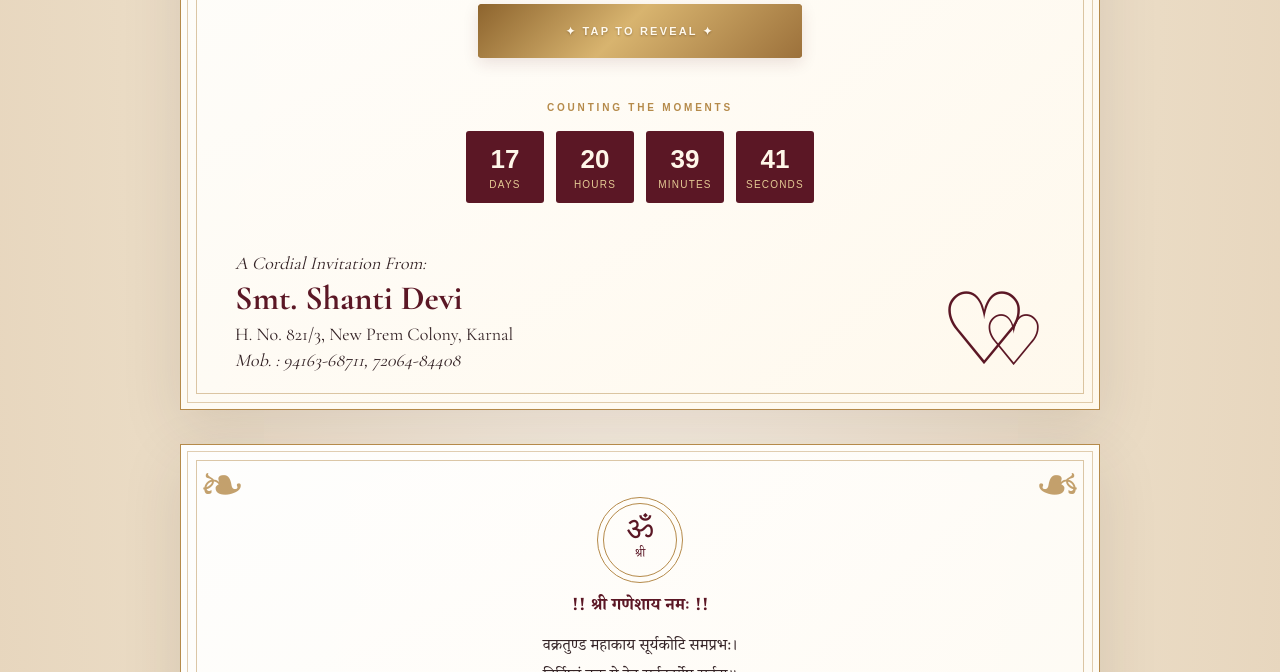
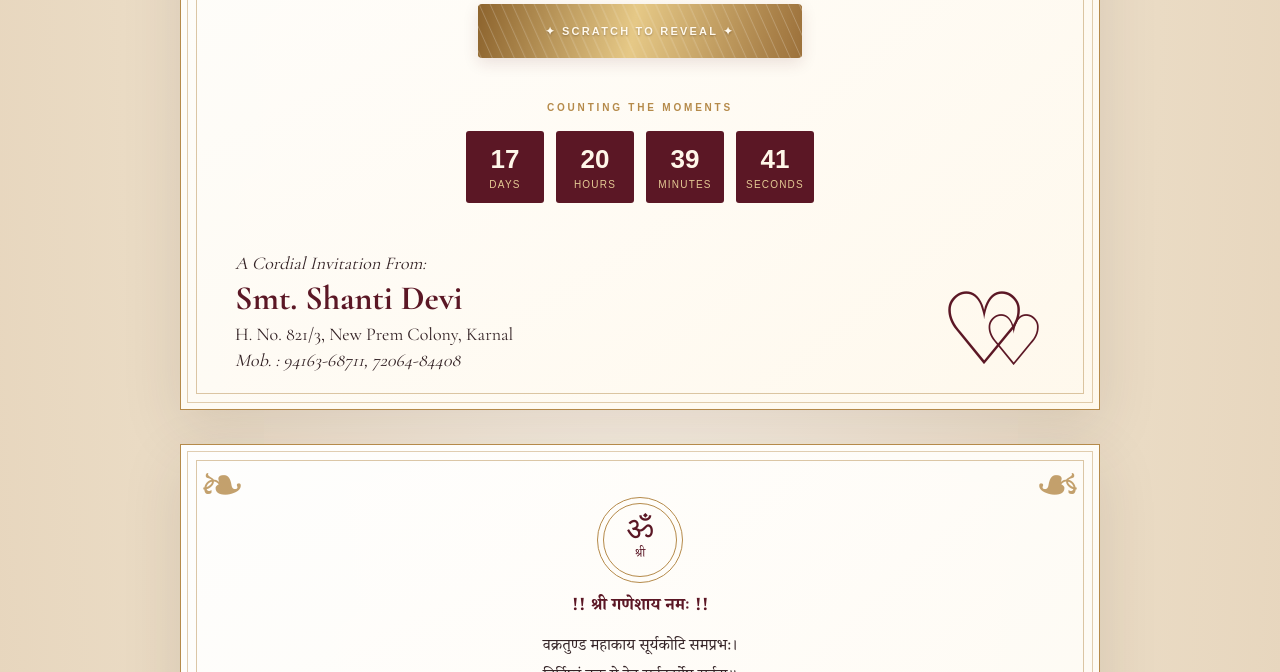
Before and after one commit to Harsh5862S/akanksha-weds-manish, a plain HTML site: page index.html in a window 1280 px wide. Shown: the part 428-1100 px from the top of the page. Drawn offline with nearby package versions, Linux system fonts and the light colour scheme.

Commit message:
Initial wedding invitation website

```diff
--- a/index.html
+++ b/index.html
@@ -28,7 +28,7 @@
         <div class="scratch-date" id="scratchDate" aria-label="Scratch to reveal the wedding date">
           <p class="date-box" id="weddingDateText">Saturday, 5th December, 2026</p>
           <canvas class="scratch-layer" id="scratchLayer" aria-label="Scratch this golden layer to reveal the wedding date"></canvas>
-          <span class="scratch-hint" id="scratchHint">✦ TAP TO REVEAL ✦</span>
+          <span class="scratch-hint" id="scratchHint">✦ SCRATCH TO REVEAL ✦</span>
         </div>
         <div class="countdown-wrap">
           <p class="eyebrow">COUNTING THE MOMENTS</p>
--- a/script.js
+++ b/script.js
@@ -115,50 +115,57 @@ document.getElementById("addCalendar").addEventListener("click", () => {
   const wrap = document.getElementById('scratchDate');
   const canvas = document.getElementById('scratchLayer');
   if (!wrap || !canvas) return;
+
   const ctx = canvas.getContext('2d', { willReadFrequently: true });
   if (!ctx) return;
 
   let drawing = false;
   let lastPoint = null;
   let revealed = false;
-  let checkCounter = 0;
+  let resizeObserver;
 
   function paintCover() {
+    if (revealed) return;
     const rect = wrap.getBoundingClientRect();
-    if (!rect.width || !rect.height) return;
-    const dpr = Math.max(1, window.devicePixelRatio || 1);
+    if (rect.width < 2 || rect.height < 2) return;
+
+    const dpr = Math.max(1, Math.min(2, window.devicePixelRatio || 1));
     canvas.width = Math.round(rect.width * dpr);
     canvas.height = Math.round(rect.height * dpr);
-    canvas.style.width = rect.width + 'px';
-    canvas.style.height = rect.height + 'px';
+    canvas.style.width = `${rect.width}px`;
+    canvas.style.height = `${rect.height}px`;
     ctx.setTransform(dpr, 0, 0, dpr, 0, 0);
+    ctx.globalCompositeOperation = 'source-over';
+
     const gradient = ctx.createLinearGradient(0, 0, rect.width, rect.height);
-    gradient.addColorStop(0, '#9b713e');
-    gradient.addColorStop(.45, '#e0c080');
-    gradient.addColorStop(1, '#9b713e');
-    ctx.globalCompositeOperation = 'source-over';
+    gradient.addColorStop(0, '#8d642e');
+    gradient.addColorStop(0.48, '#e6c987');
+    gradient.addColorStop(1, '#9c713b');
     ctx.fillStyle = gradient;
     ctx.fillRect(0, 0, rect.width, rect.height);
-    ctx.fillStyle = 'rgba(255,255,255,.18)';
-    for (let x = -rect.height; x < rect.width; x += 12) {
-      ctx.save();
-      ctx.translate(x, 0);
-      ctx.rotate(-.55);
-      ctx.fillRect(0, 0, 2, rect.height * 2);
-      ctx.restore();
+
+    // Subtle metallic texture on the scratch-off surface.
+    ctx.save();
+    ctx.strokeStyle = 'rgba(255,255,255,.22)';
+    ctx.lineWidth = 1;
+    for (let x = -rect.height; x < rect.width + rect.height; x += 11) {
+      ctx.beginPath();
+      ctx.moveTo(x, 0);
+      ctx.lineTo(x + rect.height * 0.45, rect.height);
+      ctx.stroke();
     }
+    ctx.restore();
     ctx.globalCompositeOperation = 'destination-out';
-    revealed = false;
     wrap.classList.remove('is-revealed');
   }
 
-  function pointFromEvent(event) {
+  function getPoint(event) {
     const rect = canvas.getBoundingClientRect();
     return { x: event.clientX - rect.left, y: event.clientY - rect.top };
   }
 
-  function scratchTo(point) {
-    const radius = Math.max(13, Math.min(22, canvas.clientHeight * .34));
+  function eraseAt(point) {
+    const radius = Math.max(16, Math.min(24, canvas.clientHeight * 0.42));
     ctx.globalCompositeOperation = 'destination-out';
     ctx.lineCap = 'round';
     ctx.lineJoin = 'round';
@@ -173,21 +180,23 @@ document.getElementById("addCalendar").addEventListener("click", () => {
     ctx.arc(point.x, point.y, radius, 0, Math.PI * 2);
     ctx.fill();
     lastPoint = point;
-    if (++checkCounter % 8 === 0) checkReveal();
   }
 
   function checkReveal() {
     if (revealed || !canvas.width || !canvas.height) return;
-    const pixels = ctx.getImageData(0, 0, canvas.width, canvas.height).data;
+    const data = ctx.getImageData(0, 0, canvas.width, canvas.height).data;
     let transparent = 0;
-    // Sample every 32nd pixel for a quick estimate of cleared area.
-    for (let i = 3; i < pixels.length; i += 128) {
-      if (pixels[i] < 80) transparent++;
+    let samples = 0;
+    // Inspect every 16th pixel to estimate how much of the coating was erased.
+    for (let pixel = 0; pixel < data.length; pixel += 64) {
+      samples++;
+      if (data[pixel + 3] < 100) transparent++;
     }
-    const samples = Math.ceil(pixels.length / 128);
-    if (transparent / samples > .43) {
+    if (samples && transparent / samples >= 0.38) {
       revealed = true;
+      drawing = false;
       wrap.classList.add('is-revealed');
+      ctx.clearRect(0, 0, canvas.width, canvas.height);
     }
   }
 
@@ -195,28 +204,43 @@ document.getElementById("addCalendar").addEventListener("click", () => {
     if (revealed) return;
     drawing = true;
     lastPoint = null;
-    canvas.setPointerCapture?.(event.pointerId);
-    scratchTo(pointFromEvent(event));
+    if (canvas.setPointerCapture) canvas.setPointerCapture(event.pointerId);
+    eraseAt(getPoint(event));
     event.preventDefault();
   });
+
   canvas.addEventListener('pointermove', event => {
     if (!drawing || revealed) return;
-    scratchTo(pointFromEvent(event));
+    eraseAt(getPoint(event));
     event.preventDefault();
   });
-  const stopDrawing = () => { drawing = false; lastPoint = null; checkReveal(); };
-  canvas.addEventListener('pointerup', stopDrawing);
-  canvas.addEventListener('pointercancel', stopDrawing);
-  canvas.addEventListener('lostpointercapture', stopDrawing);
 
-  // Initialize after layout/fonts settle so the canvas matches the visible date panel.
-  const init = () => requestAnimationFrame(paintCover);
-  if (document.fonts && document.fonts.ready) document.fonts.ready.then(init);
-  else window.addEventListener('load', init, { once: true });
-  let resizeTimer;
-  window.addEventListener('resize', () => {
-    if (revealed) return;
-    clearTimeout(resizeTimer);
-    resizeTimer = setTimeout(paintCover, 150);
-  });
+  function finishScratch() {
+    if (!drawing) return;
+    drawing = false;
+    lastPoint = null;
+    checkReveal();
+  }
+  canvas.addEventListener('pointerup', finishScratch);
+  canvas.addEventListener('pointercancel', finishScratch);
+  canvas.addEventListener('lostpointercapture', finishScratch);
+
+  function initialize() {
+    requestAnimationFrame(() => requestAnimationFrame(paintCover));
+  }
+  if (document.readyState === 'loading') {
+    document.addEventListener('DOMContentLoaded', initialize, { once: true });
+  } else {
+    initialize();
+  }
+  if ('ResizeObserver' in window) {
+    resizeObserver = new ResizeObserver(() => {
+      if (!revealed) paintCover();
+    });
+    resizeObserver.observe(wrap);
+  } else {
+    window.addEventListener('resize', () => {
+      if (!revealed) paintCover();
+    });
+  }
 })();
--- a/style.css
+++ b/style.css
@@ -145,7 +145,7 @@ footer {text-align:center;background:var(--wine);color:#ead8b8;padding:18px;font
   border-radius: 4px;
   overflow: hidden;
   isolation: isolate;
-  touch-action: pan-y;
+  touch-action: none;
   box-shadow: 0 5px 16px rgba(91, 23, 37, .12);
 }
 .scratch-date .date-box {
@@ -158,6 +158,7 @@ footer {text-align:center;background:var(--wine);color:#ead8b8;padding:18px;font
 .scratch-layer {
   position: absolute;
   inset: 0;
+  display: block;
   width: 100%;
   height: 100%;
   z-index: 2;
@@ -171,7 +172,7 @@ footer {text-align:center;background:var(--wine);color:#ead8b8;padding:18px;font
   display: grid;
   place-items: center;
   color: #fff9ed;
-  background: linear-gradient(135deg, #8d642e, #d8b46f 45%, #9c713b);
+  background: transparent;
   font: 700 11px Arial, sans-serif;
   letter-spacing: .2em;
   pointer-events: none;
```
